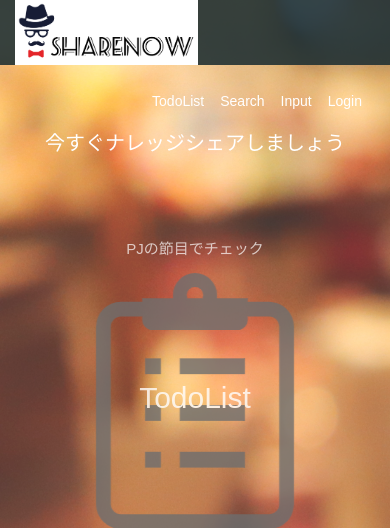
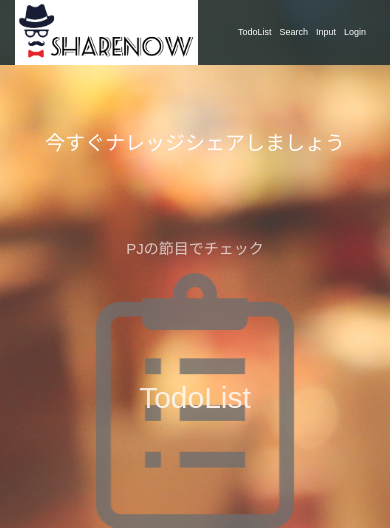
Before and after one commit to yuuxhub/ChiSkTrans, a PHP site: page /main.php in a window 390 px wide. Shown: the top 528 px of the page. Run offline with PHP 8.4, Linux system fonts and the light colour scheme; some libraries are stand-ins or nearby versions.

Commit message:
Update responsive.css

```diff
--- a/responsive.css
+++ b/responsive.css
@@ -28,8 +28,8 @@
 
   .header-right a {
     line-height: 65px;
-    font-size:14px;
-    padding: 0 8px;
+    font-size:9px;
+    padding: 0 4px;
     color: white;
     display: block;
     float: left;
```
